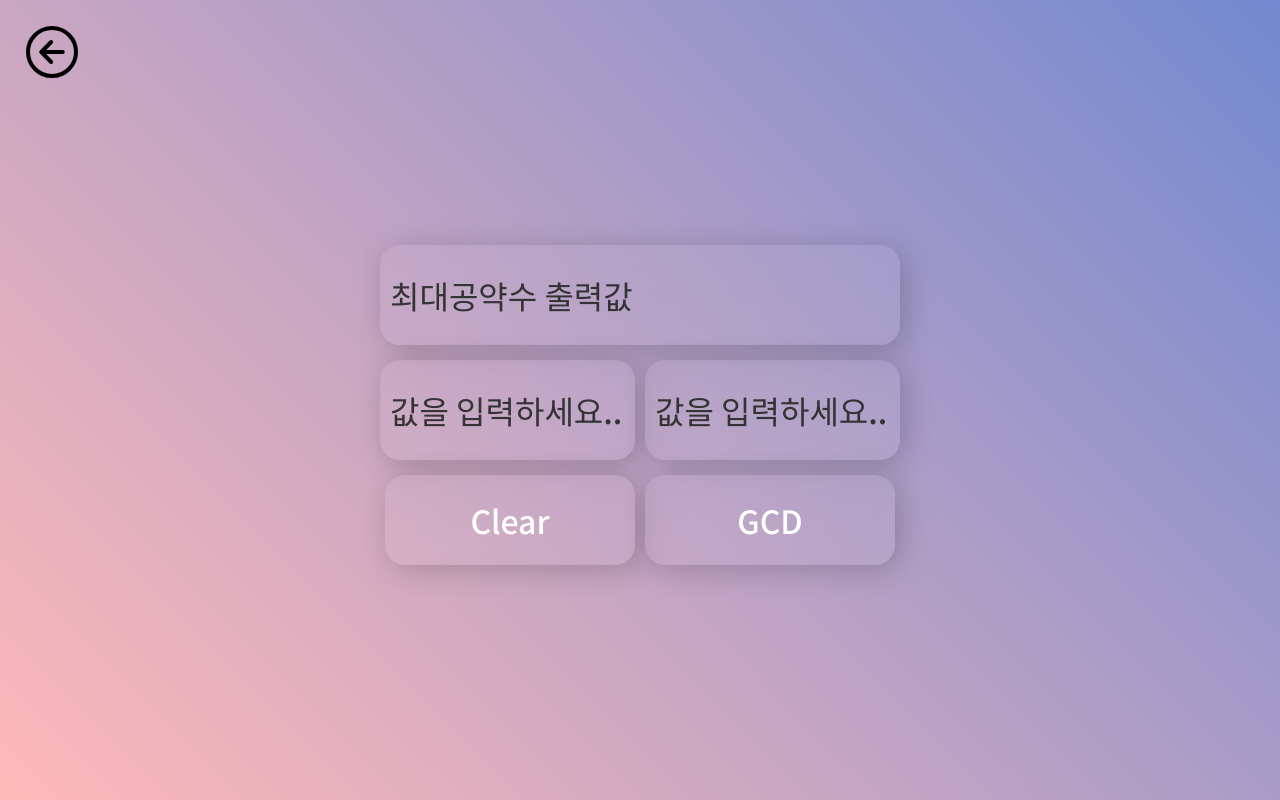
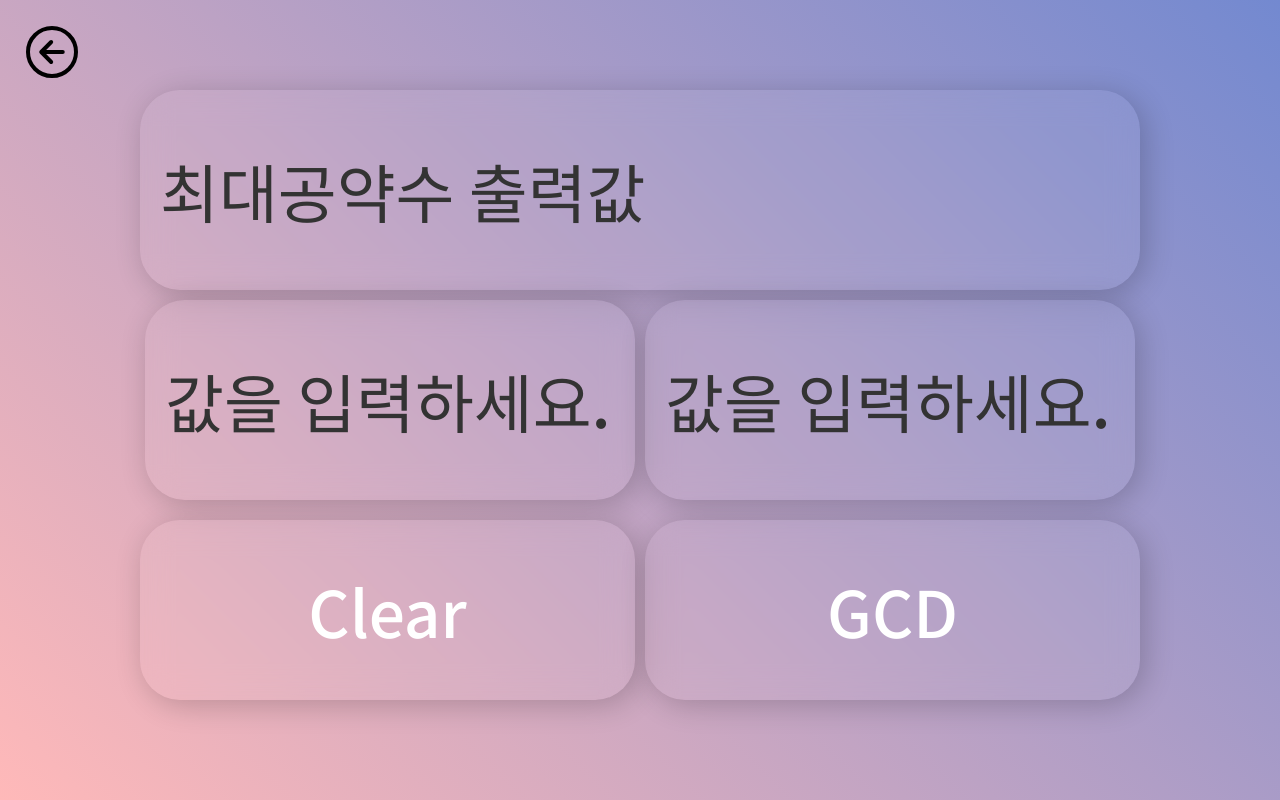
Before and after one commit to Wongoon/algorithm_presentation, a plain HTML site: page html/Euclid/euclid.html in a window 1280 px wide. Drawn offline with nearby package versions, Linux system fonts and the light colour scheme.

Commit message:
code update

```diff
--- a/css/index.css
+++ b/css/index.css
@@ -4,9 +4,9 @@ body{
 }
 span{
     display: block;
-    width:250px;
-    height:250px;
-    line-height: 250px;
+    width:500px;
+    height:500px;
+    line-height: 500px;
     text-align: center;
     margin:0 20px;
     border-radius:50%;
@@ -14,12 +14,13 @@ span{
     box-shadow: 5px 5px 30px rgba(0, 0, 0, 0.2);
     backdrop-filter:blur(15px);
     cursor:pointer;
+    border:1px solid rgba(0,0,0,0.2);
 }
 span a{
     display: block;
     width:100%;
     height:100%;
-    font-size:1.5em;
+    font-size:3em;
     color:#333;
     font-weight:bold;
     transition: 0.2s all ease;
--- a/html/Euclid/css/euclid.css
+++ b/html/Euclid/css/euclid.css
@@ -23,60 +23,62 @@ body{
     font-size:4em;
 }
 .calculator{
-    width:520px;
-    height:310px;
+    width:1000px;
+    height:620px;
 }
 .calculator input{
     width:100%;
-    height:100px;
+    height:200px;
     outline: none;
-    padding:10px;
+    padding:20px;
     border:none;
     background:rgba(255, 255, 255, 0.05);
     box-shadow: 5px 5px 30px rgba(0, 0, 0, 0.2);
     backdrop-filter:blur(15px);
     margin-bottom:10px;
-    border-radius: 20px;
-    font-size:2em;
+    border-radius: 40px;
+    font-size:4em;
     color:#333;
 }
 .calculator input::placeholder{
     color:#333;
 }
 .calculator .num{
-    width:520px;
-    height:100px;
+    width:1000px;
+    height:200px;
     display:flex;
+    justify-content: center;
 }
-.calculator .num input{
-    width:255px;
-    margin:5px;
+.calculator .num input:nth-child(1){
+    width:490px;
+    margin-right:5px;
 }
-.calculator .num input:first-child{
-    margin-left:0;
+.calculator .num input:nth-child(2){
+    width:490px;
+    margin-left:5px;
 }
 .calculator span{
     position: relative;
     top:20px;
     display: block;
-    width:250px;
+    width:500px;
     height:100%;
-    line-height:90px;
+    line-height:180px;
     text-align: center;
-    font-size:2em;
+    font-size:4em;
     font-weight: 500;
     color:#fff;
     background:rgba(255, 255, 255, 0.05);
     box-shadow: 5px 5px 30px rgba(0, 0, 0, 0.2);
     backdrop-filter:blur(15px);
-    border-radius:20px;
+    border-radius:40px;
     cursor: pointer;
 }
 .calculator .container{
     display:flex;
     justify-content: center;
     align-items: center;
-    height:90px;
+    height:180px;
 }
 .calculator .container .submit{
     margin-left:5px;
--- a/html/Newton/css/newton.css
+++ b/html/Newton/css/newton.css
@@ -23,21 +23,21 @@ body{
     font-size:4em;
 }
 .calculator{
-    width:500px;
-    height:310px;
+    width:1000px;
+    height:620px;
 }
 .calculator input{
     width:100%;
-    height:100px;
+    height:200px;
     outline: none;
-    padding:10px;
+    padding:20px;
     border:none;
     background:rgba(255, 255, 255, 0.05);
     box-shadow: 5px 5px 30px rgba(0, 0, 0, 0.2);
     backdrop-filter:blur(15px);
-    margin-bottom:10px;
-    border-radius: 5px;
-    font-size:2em;
+    margin-bottom:20px;
+    border-radius: 10px;
+    font-size:4em;
     color:#333;
 }
 .calculator input::placeholder{
@@ -45,15 +45,15 @@ body{
 }
 .calculator span{
     display: block;
-    width:250px;
+    width:500px;
     height:100%;
-    line-height:90px;
+    line-height:180px;
     text-align: center;
-    font-size:2em;
+    font-size:4em;
     background:rgba(255, 255, 255, 0.05);
     box-shadow: 5px 5px 30px rgba(0, 0, 0, 0.2);
     backdrop-filter:blur(15px);
-    border-radius:20px;
+    border-radius:40px;
     cursor: pointer;
     color:#fff;
     font-weight: 500;
@@ -62,7 +62,7 @@ body{
     display:flex;
     justify-content: center;
     align-items: center;
-    height:90px;
+    height:180px;
 }
 .calculator .container .submit{
     margin-left:5px;
--- a/html/babylonia/css/babylonia.css
+++ b/html/babylonia/css/babylonia.css
@@ -23,21 +23,21 @@ body{
     font-size:4em;
 }
 .calculator{
-    width:500px;
-    height:310px;
+    width:1000px;
+    height:620px;
 }
 .calculator input{
     width:100%;
-    height:100px;
+    height:200px;
     outline: none;
-    padding:10px;
+    padding:20px;
     border:none;
     background:rgba(255, 255, 255, 0.05);
     box-shadow: 5px 5px 30px rgba(0, 0, 0, 0.2);
     backdrop-filter:blur(15px);
-    margin-bottom:10px;
-    border-radius: 5px;
-    font-size:2em;
+    margin-bottom:20px;
+    border-radius: 10px;
+    font-size:4em;
     color:#333;
 }
 .calculator input::placeholder{
@@ -45,15 +45,15 @@ body{
 }
 .calculator span{
     display: block;
-    width:250px;
+    width:500px;
     height:100%;
-    line-height:90px;
+    line-height:180px;
     text-align: center;
-    font-size:2em;
+    font-size:4em;
     background:rgba(255, 255, 255, 0.05);
     box-shadow: 5px 5px 30px rgba(0, 0, 0, 0.2);
     backdrop-filter:blur(15px);
-    border-radius:20px;
+    border-radius:40px;
     cursor: pointer;
     color:#fff;
     font-weight: 500;
@@ -62,7 +62,7 @@ body{
     display:flex;
     justify-content: center;
     align-items: center;
-    height:90px;
+    height:180px;
 }
 .calculator .container .submit{
     margin-left:5px;
```
